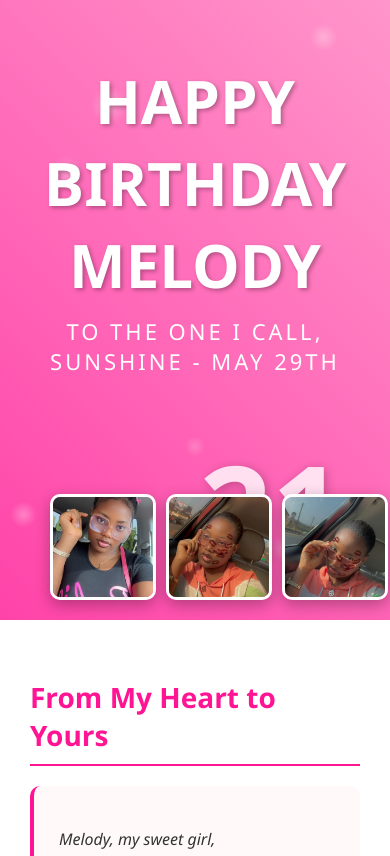
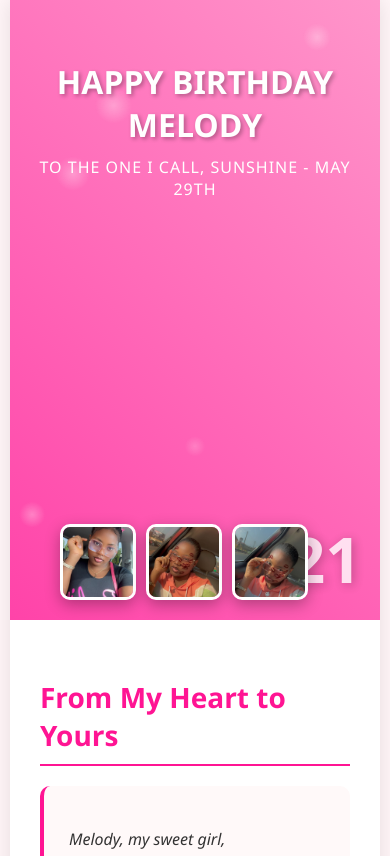
Before and after one commit to ch0mmych0mzy/melody-birthday, a plain HTML site: page index.html in a window 390 px wide. Shown: the top 856 px of the page. Drawn offline with Linux system fonts and the light colour scheme.

Commit message:
Added mobile responsiveness

```diff
--- a/index.html
+++ b/index.html
@@ -414,6 +414,55 @@
             transform: scaleX(1);
             transform-origin: left;
         }
+
+        /* --- MOBILE RESPONSIVENESS FIX --- */
+@media (max-width: 768px) {
+    body {
+        font-size: 16px;
+        padding: 0 10px;
+    }
+
+    .magazine {
+        max-width: 100%;
+        margin: 0;
+    }
+
+    .cover h1 {
+        font-size: 32px;
+    }
+
+    .cover h2 {
+        font-size: 16px;
+        letter-spacing: 1px;
+    }
+
+    .cover .age {
+        font-size: 60px;
+        bottom: 20px;
+        right: 20px;
+    }
+
+    .cover-photo {
+        width: 70px;
+        height: 70px;
+    }
+
+    .reasons-list {
+        columns: 1;
+    }
+
+    .goals-grid {
+        grid-template-columns: 1fr;
+    }
+
+    .timeline {
+        padding-left: 15px;
+    }
+
+    .timeline-item:before {
+        left: -25px;
+    }
+}
     </style>
 </head>
 <body>
```
